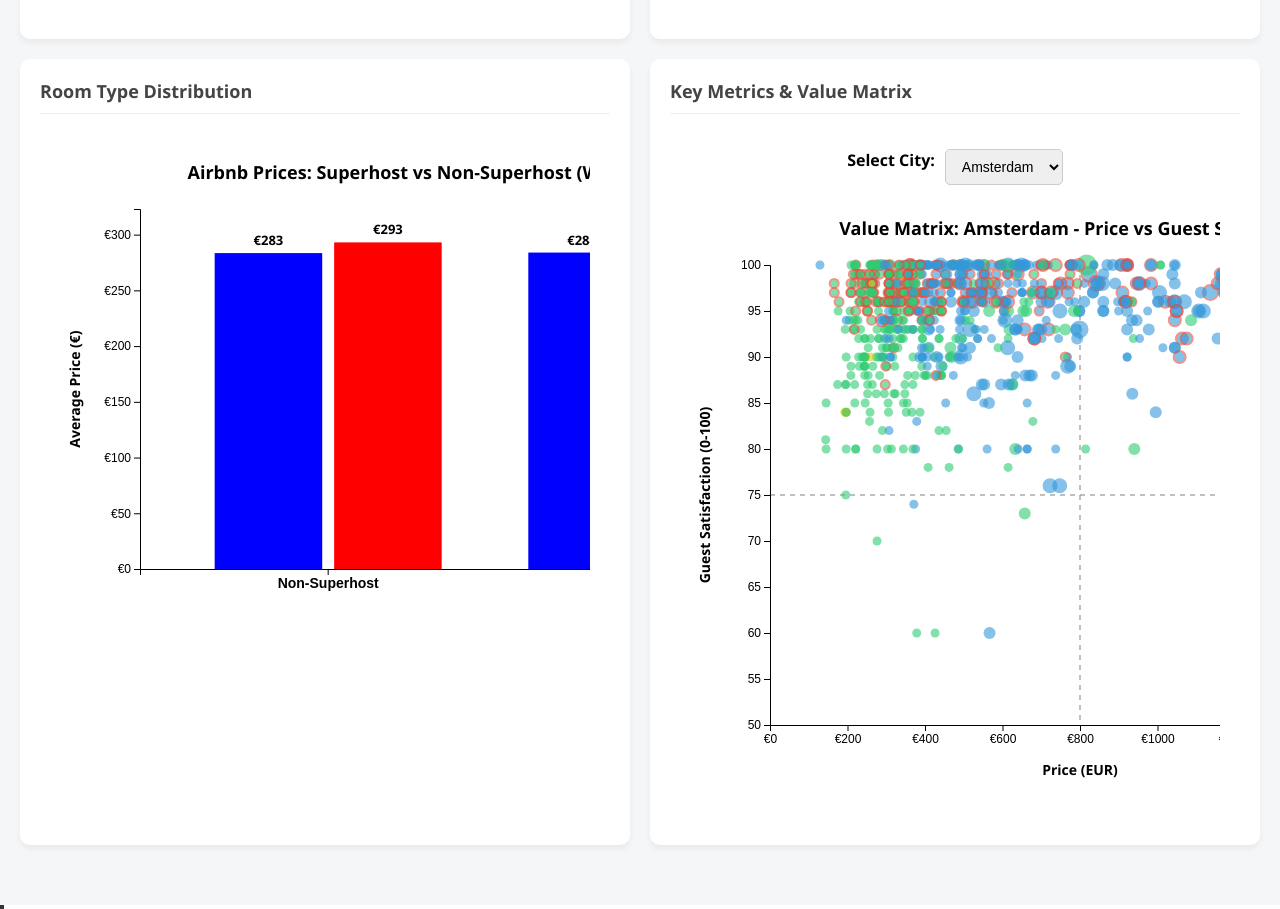
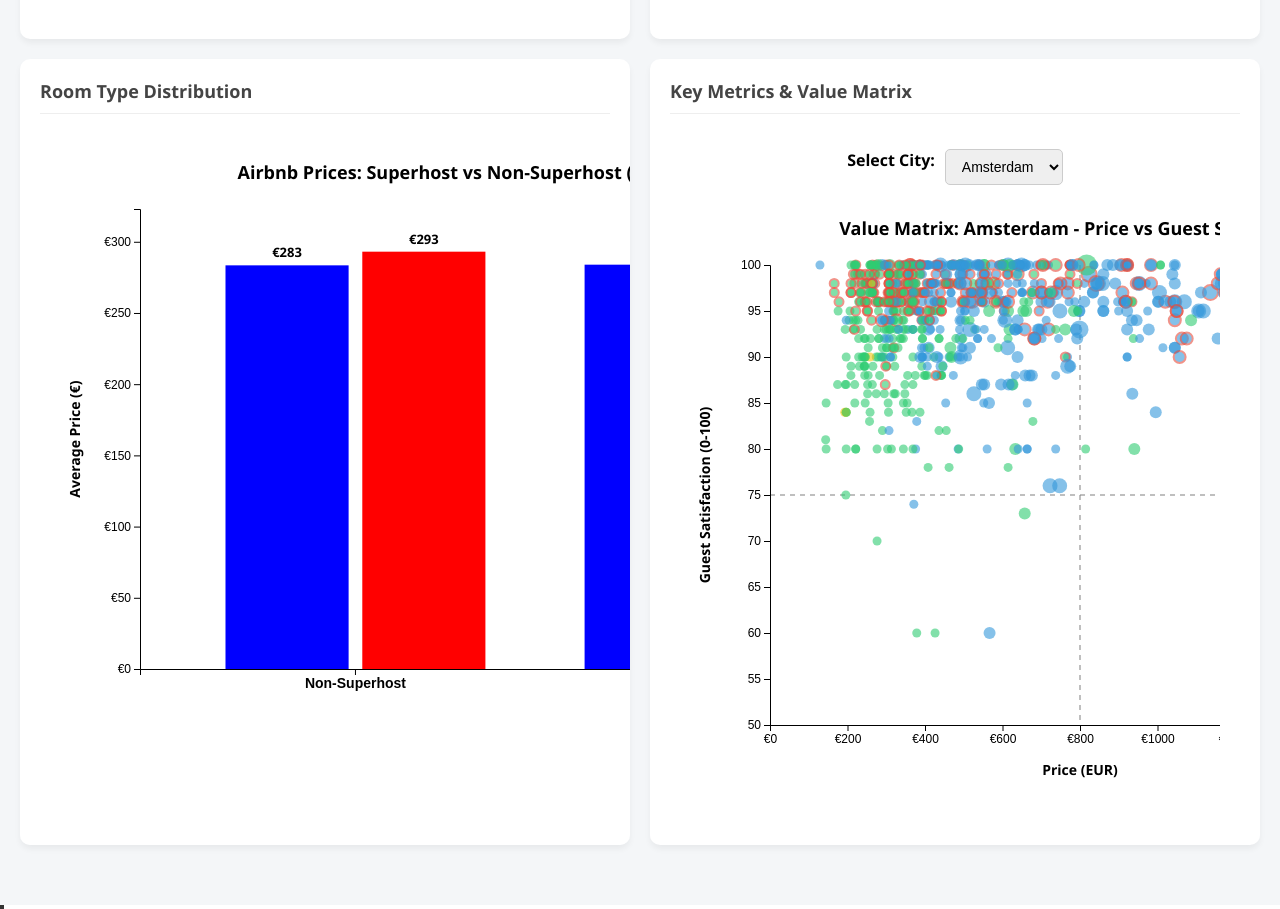
Before and after one commit to persaucee/CS450-Group4-Project, a React (Create React App) app in the folder group4final/: page / in a window 1280 px wide. Shown: the part 940-1849 px from the top of the page. Built offline with nearby package versions, Linux system fonts and the light colour scheme.

Commit message:
fixed size of barChart

```diff
--- a/group4final/src/charts/bar_chart.jsx
+++ b/group4final/src/charts/bar_chart.jsx
@@ -98,12 +98,12 @@ const BarChart = () => {
     const averages = calculateAverages();
 
     const margin = { top: 60, right: 30, bottom: 80, left: 80 };
-    const width = 800 - margin.left - margin.right;
-    const height = 500 - margin.top - margin.bottom;
+    const width = 900 - margin.left - margin.right;
+    const height = 600 - margin.top - margin.bottom;
     d3.select(svgRef.current).selectAll('*').remove();
 
     const svg = d3.select(svgRef.current)
-      .attr('width', width + margin.left + margin.right).attr('height', height + margin.top + margin.bottom)
+      .attr('width', width + margin.left + margin.right).attr('height', height + margin.top + margin.bottom)//.style('min-width', (width + margin.left + margin.right) + 'px')
       .append('g').attr('transform', `translate(${margin.left},${margin.top})`);
 
     const tooltip = d3.select('body').selectAll('.airbnb-tooltip').data([0]).join('div')
@@ -266,9 +266,9 @@ const BarChart = () => {
   }, [data, loading]);
 
   return (
-    <div style={{ padding: '20px', display: 'flex', justifyContent: 'center' }}>
-      <svg ref={svgRef}></svg>
-    </div>
+    <div style={{ padding: '20px', justifyContent: 'center' }}>
+        <svg ref={svgRef}></svg>
+      </div>
   );
 };
 
```
